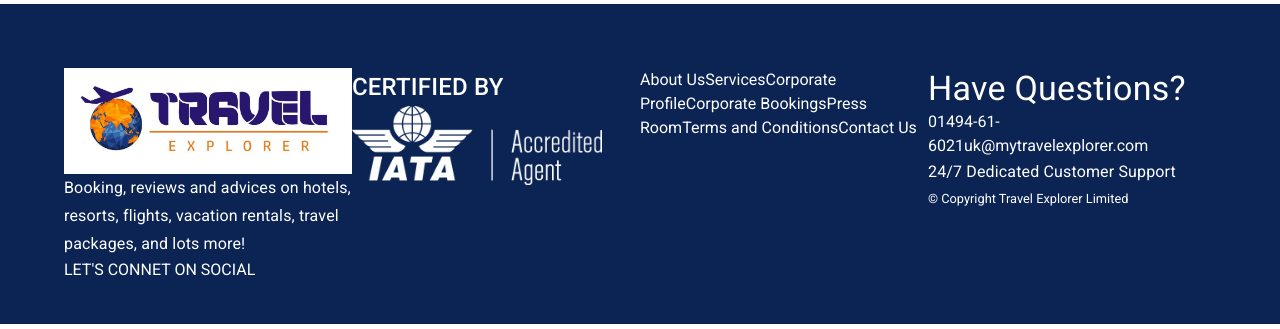
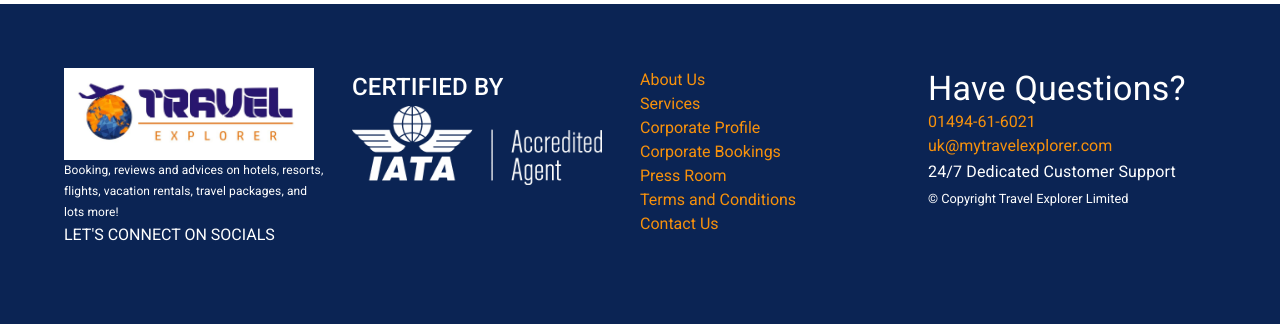
Before and after one commit to OxOneBeing/Travel-Explorer, a React (Create React App) app: page / in a window 1280 px wide. Shown: the part 2012-2341 px from the top of the page. Built offline with nearby package versions, Linux system fonts and the light colour scheme; a web font is replaced by a local one.

Commit message:
Fixed footer but cannot trace source of white box underneath

```diff
--- a/src/App.css
+++ b/src/App.css
@@ -15,5 +15,14 @@
 }
 
 .logoWhiteBG {
-  width: 200px;
+  width: 250px;
 }
+
+.site-links {
+  color: #f7910c;
+}
+
+.site-links:hover {
+  font-weight: bold;
+  padding-left: 10px;
+}
--- a/src/App.js
+++ b/src/App.js
@@ -208,40 +208,41 @@ function App() {
           </Box>
         </Container>
 
+      </main>
       <Box sx={{ height: "40vh", bgcolor: "#0B2454", color: "#ffffff", fontFamily: "Roboto", }}>
         <Container>
           <Grid container sx={{pt:8, pb:8}}>
             <Grid item xs={6} sm={6} md={3} lg={3}>
-                <img className="svgImg" src={logoWhiteBG} alt="Logo" />
-                <Typography variant="subtitle1">
+              <img className="logoWhiteBG" src={logoWhiteBG} alt="Logo" />
+              <Typography sx={{fontSize:"12px", pr:3}} variant="subtitle1">
                 Booking, reviews and advices on hotels, resorts, flights, vacation rentals, travel packages, and lots more!
               </Typography>
               <Typography variant="H5">
-                  LET'S CONNET ON SOCIAL
+                LET'S CONNECT ON SOCIALS
               </Typography>
             </Grid>
             <Grid item xs={6} sm={6} md={3} lg={3}>
               <Typography sx={{fontSize: "1.5rem"}} variant="h6">
                 CERTIFIED BY
               </Typography>
-                < img className="certified" src={certifiedByIATA} alt="Certified by IATA" />
+              <img className="certified" src={certifiedByIATA} alt="Certified by IATA" />
             </Grid>
             <Grid item xs={6} sm={6} md={3} lg={3}>
               <Box>
-                  <a href="">About Us</a>
-                  <a href="">Services</a>
-                  <a href="">Corporate Profile</a>
-                  <a href="">Corporate Bookings</a>
-                  <a href="">Press Room</a>
-                  <a href="">Terms and Conditions</a>
-                  <a href="">Contact Us</a>
+                <a className="site-links" href="index.html">About Us</a><br />
+                <a className="site-links" href="index.html">Services</a><br />
+                <a className="site-links" href="index.html">Corporate Profile</a><br />
+                <a className="site-links" href="index.html">Corporate Bookings</a><br />
+                <a className="site-links" href="index.html">Press Room</a><br />
+                <a className="site-links" href="index.html">Terms and Conditions</a><br />
+                <a className="site-links" href="index.html">Contact Us</a>
               </Box>
             </Grid>
             <Grid item xs={6} sm={6} md={3} lg={3}>
               <Box>
                 <Typography variant="h4">Have Questions?</Typography>
-                  <a href="tel:01494616021">01494-61-6021</a>
-                  <a href="mailto:uk@mytravelexplorer.com">uk@mytravelexplorer.com</a>
+                <a className="site-links" href="tel:01494616021">01494-61-6021</a><br />
+                <a className="site-links" href="mailto:uk@mytravelexplorer.com">uk@mytravelexplorer.com</a><br />
                 <Typography variant="subtitle1">24/7 Dedicated Customer Support</Typography>
                 <small>&copy; Copyright Travel Explorer Limited</small>
               </Box>
@@ -249,7 +250,6 @@ function App() {
           </Grid>
         </Container>
       </Box>
-      </main>
     </div>
   );
 }
```
Lines whose indentation alone changed are shown as unchanged.
